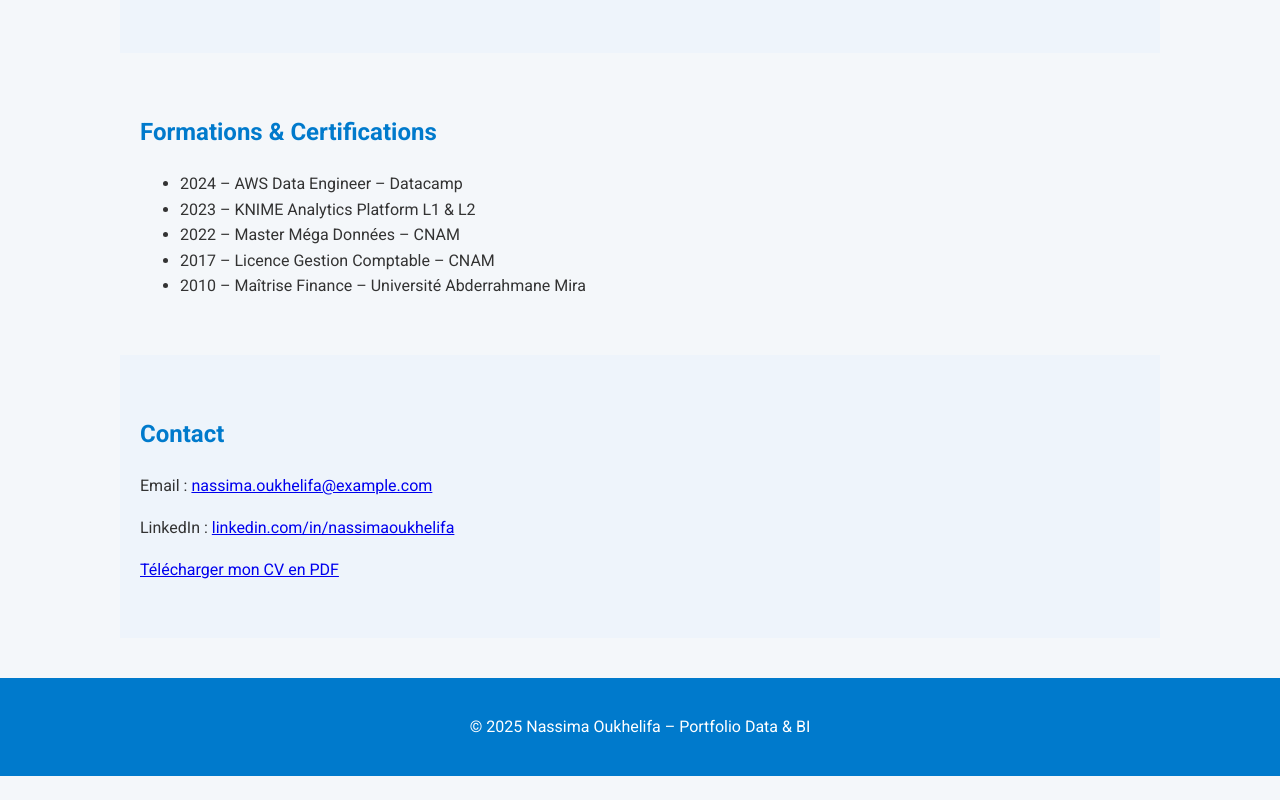
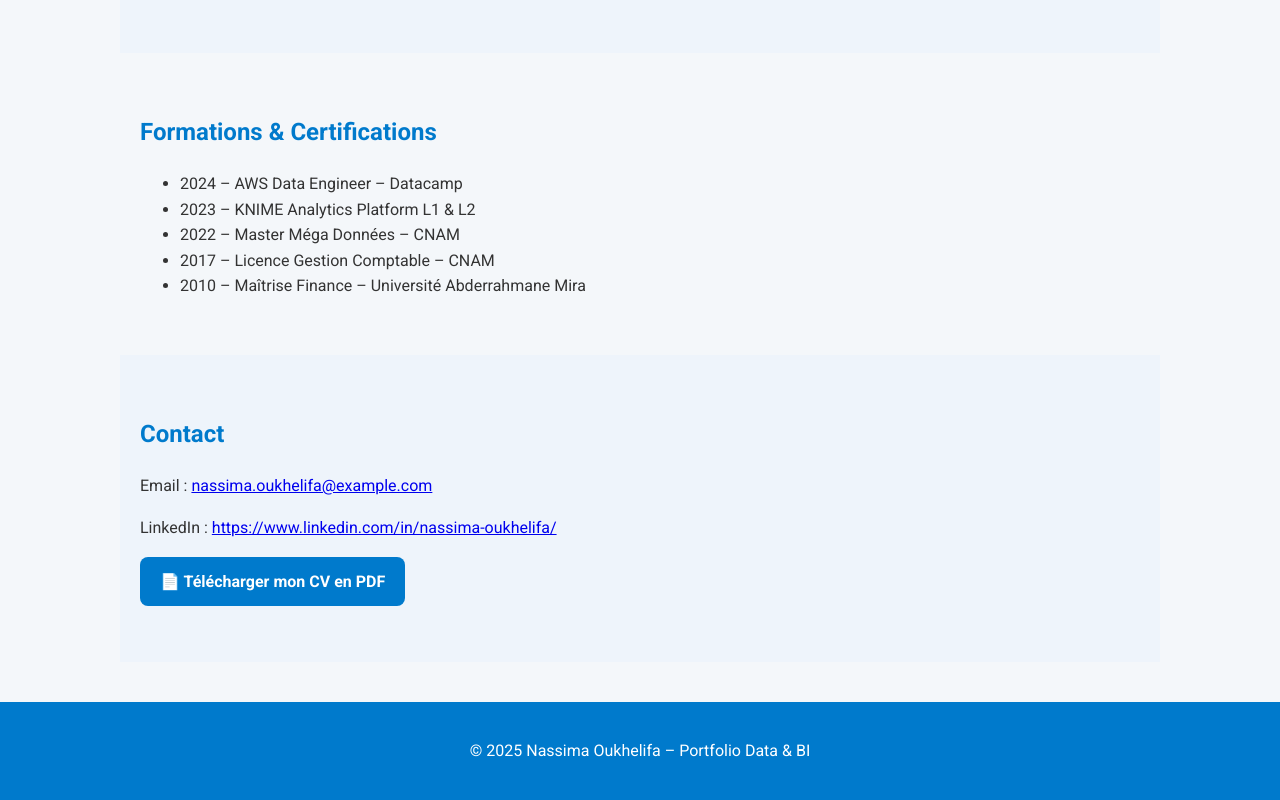
Before and after one commit to nassimaoukhelifa/mon-cv-site, a plain HTML site: page index.html in a window 1280 px wide. Shown: the part 2672-3472 px from the top of the page. Before the commit the page ends 3448 px from the top, so only its background shows below. Drawn offline with Linux system fonts and the light colour scheme.

Commit message:
Add files via upload

```diff
--- a/index.html
+++ b/index.html
@@ -119,12 +119,21 @@
       </ul>
     </section>
 
-    <section id="contact" class="section dark">
-      <h2>Contact</h2>
-      <p>Email : <a href="mailto:nassima.oukhelifa@example.com">nassima.oukhelifa@example.com</a></p>
-      <p>LinkedIn : <a href="https://www.linkedin.com/in/nassimaoukhelifa">linkedin.com/in/nassimaoukhelifa</a></p>
-      <p><a href="cv.pdf" download>Télécharger mon CV en PDF</a></p>
-    </section>
+<section id="contact" class="section dark">
+  <h2>Contact</h2>
+  <p>Email : <a href="mailto:nassima.oukhelifa@example.com">nassima.oukhelifa@example.com</a></p>
+  <p>LinkedIn :
+    <a href="https://www.linkedin.com/in/nassima-oukhelifa/" target="_blank">
+      https://www.linkedin.com/in/nassima-oukhelifa/
+    </a>
+  </p>
+  <p>
+    <a href="Nassima_Oukhelifa_CV_Consultante_Data.pdf" download class="btn-download">
+      📄 Télécharger mon CV en PDF
+    </a>
+  </p>
+</section>
+
   </main>
 
   <footer>
```
